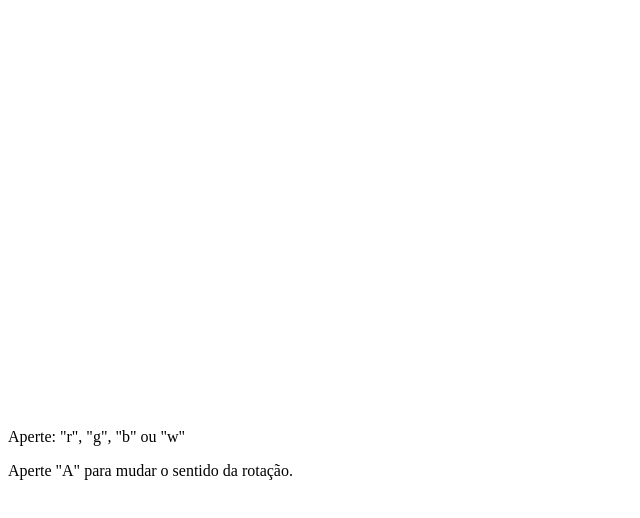
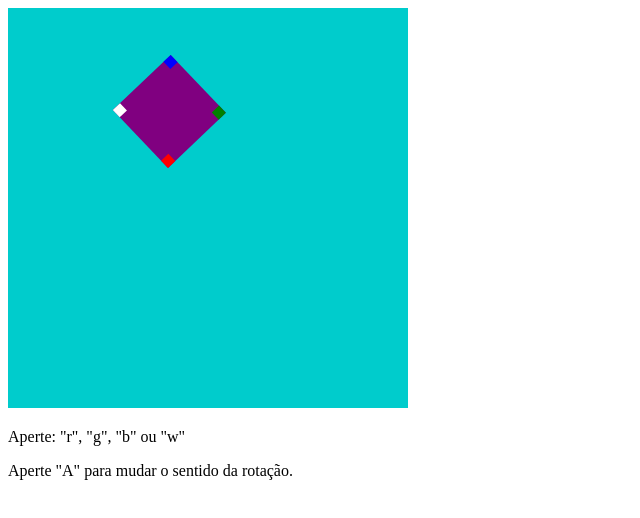
Before and after one commit to CaioCohen/ComputacaoGrafica, a plain HTML site: page rotatingSquare/page.html in a window 1280 px wide. Shown: the whole page, without its empty margins (0-640 px from the left). Drawn offline with Linux system fonts and the light colour scheme.

Commit message:
ajuste html

```diff
--- a/rotatingSquare/page.html
+++ b/rotatingSquare/page.html
@@ -14,7 +14,7 @@
         <p>Aperte "A" para mudar o sentido da rotação.</p>
 
         <script src="cuon-matrix.js"></script>
-        <script src="pumpingSquare.js"></script>
+        <script src="rotatingSquare.js"></script>
         <script>
             window.onload = mainEntrance;
         </script>
```
